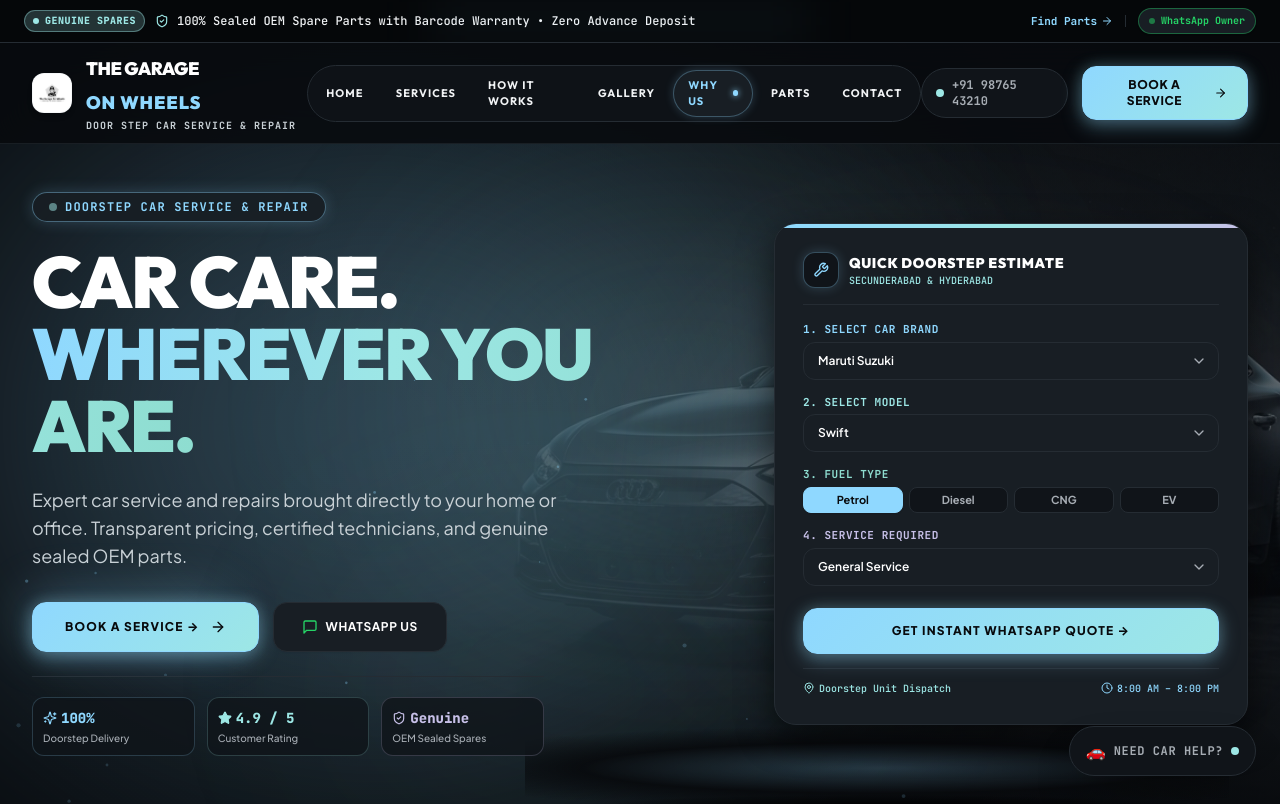
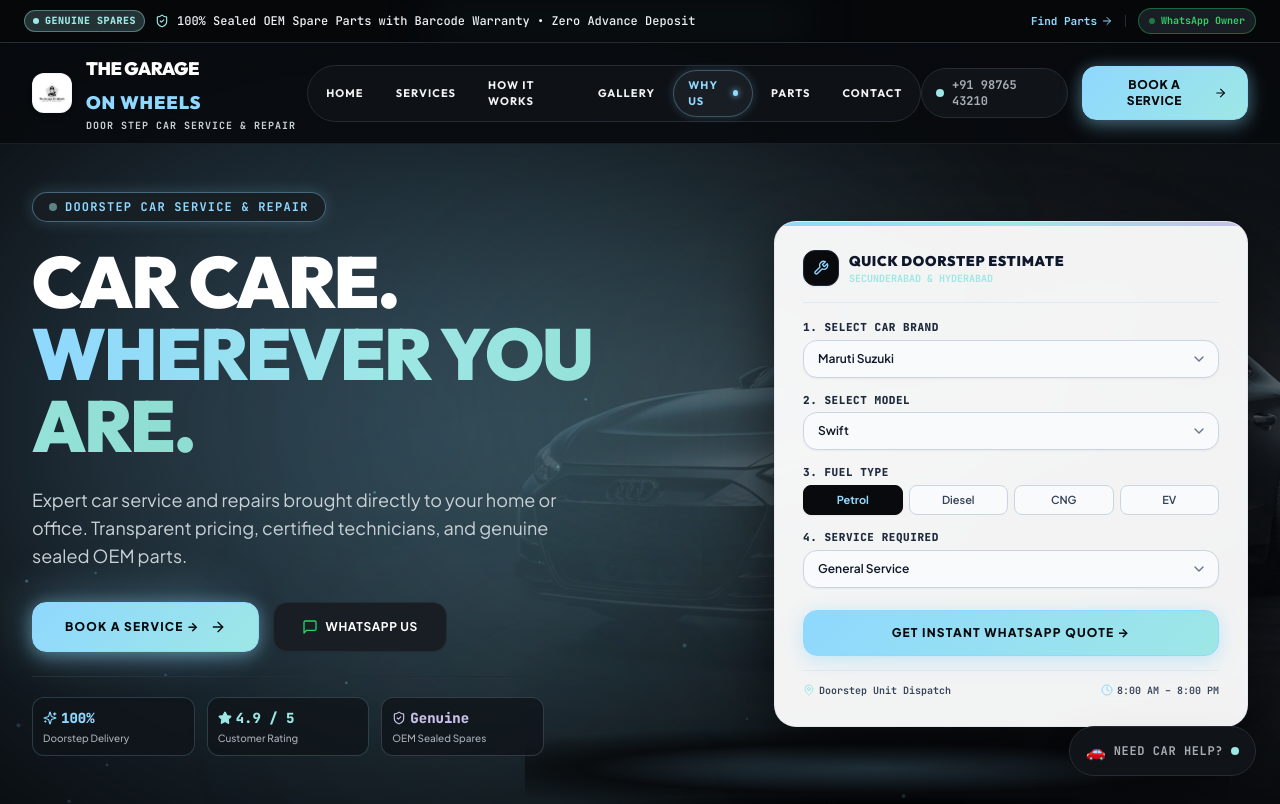
Before and after one commit to sravankumarthatikanti-ux/The-Garage-On-Wheels-Door-Step-Car-Service-and-repair, a React (Vite) app: page / in a window 1280 px wide. Shown: the top 804 px of the page. Built offline with nearby package versions, Linux system fonts and the light colour scheme.

Commit message:
style(hero): update Quick Doorstep Estimate card to clean Soft White styling with high contrast typography and subtle automotive gradients

```diff
--- a/src/components/Hero.jsx
+++ b/src/components/Hero.jsx
@@ -269,34 +269,34 @@
 
           </div>
 
-          {/* Right Column: Quick Vehicle Estimation Selector Card with Soft Accent Top Bar */}
+          {/* Right Column: Quick Vehicle Estimation Selector Card in Soft White Styling */}
           <div
             className="lg:col-span-5 transition-transform duration-700 ease-out"
             style={{
               transform: `translate3d(${mousePos.x * 0.2}px, ${mousePos.y * 0.2}px, 0)`,
             }}
           >
-            <div className="bg-[#181E24] border border-[#252C33] rounded-card-lg p-6 sm:p-7 shadow-premium relative backdrop-blur-xl overflow-hidden group hover:border-[#8FD8FF]/40 transition-all">
+            <div className="bg-white/95 text-slate-900 border border-slate-200/90 rounded-card-lg p-6 sm:p-7 shadow-[0_25px_60px_rgba(0,0,0,0.6)] relative backdrop-blur-xl overflow-hidden group hover:border-[#8FD8FF] transition-all">
 
               {/* Soft Multi-Color Top Edge Bar */}
-              <div className="absolute top-0 left-0 right-0 h-[3.5px] bg-gradient-to-r from-[#8FD8FF] via-[#9DE7E5] to-[#C7C0E8]" />
+              <div className="absolute top-0 left-0 right-0 h-[4px] bg-gradient-to-r from-[#8FD8FF] via-[#9DE7E5] to-[#C7C0E8]" />
 
               {/* Card Header */}
-              <div className="flex items-center justify-between pb-4 mb-4 border-b border-[#252C33]">
+              <div className="flex items-center justify-between pb-4 mb-4 border-b border-slate-200">
                 <div className="flex items-center space-x-2.5">
-                  <div className="w-9 h-9 rounded-xl bg-[#101419] border border-[#8FD8FF]/30 flex items-center justify-center text-[#8FD8FF] shadow-[0_0_12px_rgba(143,216,255,0.2)]">
-                    <Wrench className="w-4 h-4 text-[#8FD8FF]" />
+                  <div className="w-9 h-9 rounded-xl bg-[#080A0D] border border-slate-800 flex items-center justify-center text-ice shadow-sm">
+                    <Wrench className="w-4 h-4 text-ice" />
                   </div>
                   <div className="text-left">
-                    <h3 className="text-sm font-black text-white uppercase tracking-wider font-heading">
+                    <h3 className="text-sm font-black text-slate-900 uppercase tracking-wider font-heading">
                       QUICK DOORSTEP ESTIMATE
                     </h3>
-                    <p className="text-[10px] text-[#9DE7E5] font-mono">
+                    <p className="text-[10px] text-cyan font-mono font-bold">
                       SECUNDERABAD &amp; HYDERABAD
                     </p>
                   </div>
                 </div>
-                <span className="w-2.5 h-2.5 rounded-full bg-[#8EDDD0] animate-ping" />
+                <span className="w-2.5 h-2.5 rounded-full bg-cyan animate-ping" />
               </div>
 
               {/* Form Controls */}
@@ -304,45 +304,45 @@
 
                 {/* 1. Car Brand */}
                 <div>
-                  <label className="block text-[11px] font-bold text-[#8FD8FF] uppercase tracking-wider mb-1 font-mono">
+                  <label className="block text-[11px] font-extrabold text-slate-800 uppercase tracking-wider mb-1 font-mono">
                     1. Select Car Brand
                   </label>
                   <div className="relative">
                     <select
                       value={selectedBrand}
                       onChange={handleBrandChange}
-                      className="w-full bg-[#101419] input-smart-focus text-white text-xs font-semibold rounded-btn px-3.5 py-2.5 appearance-none cursor-pointer pr-10 border border-[#252C33] focus:border-[#8FD8FF]"
+                      className="w-full bg-[#F8FAFC] text-slate-900 text-xs font-semibold rounded-btn px-3.5 py-2.5 appearance-none cursor-pointer pr-10 border border-slate-300 focus:outline-none focus:border-ice focus:ring-2 focus:ring-ice/20 shadow-sm"
                     >
                       {CAR_BRANDS.map((b) => (
                         <option key={b.id} value={b.name}>{b.name}</option>
                       ))}
                     </select>
-                    <ChevronDown className="w-4 h-4 text-[#A7ADB4] absolute right-3 top-1/2 -translate-y-1/2 pointer-events-none" />
+                    <ChevronDown className="w-4 h-4 text-slate-500 absolute right-3 top-1/2 -translate-y-1/2 pointer-events-none" />
                   </div>
                 </div>
 
                 {/* 2. Car Model */}
                 <div>
-                  <label className="block text-[11px] font-bold text-[#9DE7E5] uppercase tracking-wider mb-1 font-mono">
+                  <label className="block text-[11px] font-extrabold text-slate-800 uppercase tracking-wider mb-1 font-mono">
                     2. Select Model
                   </label>
                   <div className="relative">
                     <select
                       value={selectedModel}
                       onChange={(e) => setSelectedModel(e.target.value)}
-                      className="w-full bg-[#101419] input-smart-focus text-white text-xs font-semibold rounded-btn px-3.5 py-2.5 appearance-none cursor-pointer pr-10 border border-[#252C33] focus:border-[#9DE7E5]"
+                      className="w-full bg-[#F8FAFC] text-slate-900 text-xs font-semibold rounded-btn px-3.5 py-2.5 appearance-none cursor-pointer pr-10 border border-slate-300 focus:outline-none focus:border-cyan focus:ring-2 focus:ring-cyan/20 shadow-sm"
                     >
                       {currentBrandObj.models.map((m) => (
                         <option key={m} value={m}>{m}</option>
                       ))}
                     </select>
-                    <ChevronDown className="w-4 h-4 text-[#A7ADB4] absolute right-3 top-1/2 -translate-y-1/2 pointer-events-none" />
+                    <ChevronDown className="w-4 h-4 text-slate-500 absolute right-3 top-1/2 -translate-y-1/2 pointer-events-none" />
                   </div>
                 </div>
 
                 {/* 3. Fuel Type Chips */}
                 <div>
-                  <label className="block text-[11px] font-bold text-[#8EDDD0] uppercase tracking-wider mb-1 font-mono">
+                  <label className="block text-[11px] font-extrabold text-slate-800 uppercase tracking-wider mb-1 font-mono">
                     3. Fuel Type
                   </label>
                   <div className="grid grid-cols-4 gap-1.5">
@@ -351,10 +351,10 @@
                         key={fuel}
                         type="button"
                         onClick={() => setFuelType(fuel)}
-                        className={`py-1 text-[11px] font-bold rounded-lg border transition-all ${
+                        className={`py-1.5 text-[11px] font-bold rounded-lg border transition-all ${
                           fuelType === fuel
-                            ? 'bg-[#8FD8FF] text-graphite border-[#8FD8FF] shadow-sm font-black'
-                            : 'bg-[#101419] text-[#A7ADB4] border-[#252C33] hover:border-[#8FD8FF]/40'
+                            ? 'bg-[#080A0D] text-ice border-[#080A0D] shadow-sm font-black'
+                            : 'bg-[#F8FAFC] text-slate-700 border-slate-300 hover:border-slate-400 font-semibold'
                         }`}
                       >
                         {fuel}
@@ -365,20 +365,20 @@
 
                 {/* 4. Service Category */}
                 <div>
-                  <label className="block text-[11px] font-bold text-[#C7C0E8] uppercase tracking-wider mb-1 font-mono">
+                  <label className="block text-[11px] font-extrabold text-slate-800 uppercase tracking-wider mb-1 font-mono">
                     4. Service Required
                   </label>
                   <div className="relative">
                     <select
                       value={selectedService}
                       onChange={(e) => setSelectedService(e.target.value)}
-                      className="w-full bg-[#101419] input-smart-focus text-white text-xs font-semibold rounded-btn px-3.5 py-2.5 appearance-none cursor-pointer pr-10 border border-[#252C33] focus:border-[#C7C0E8]"
+                      className="w-full bg-[#F8FAFC] text-slate-900 text-xs font-semibold rounded-btn px-3.5 py-2.5 appearance-none cursor-pointer pr-10 border border-slate-300 focus:outline-none focus:border-lavender focus:ring-2 focus:ring-lavender/20 shadow-sm"
                     >
                       {SERVICE_CATEGORIES.map((s) => (
                         <option key={s.id} value={s.title}>{s.title}</option>
                       ))}
                     </select>
-                    <ChevronDown className="w-4 h-4 text-[#A7ADB4] absolute right-3 top-1/2 -translate-y-1/2 pointer-events-none" />
+                    <ChevronDown className="w-4 h-4 text-slate-500 absolute right-3 top-1/2 -translate-y-1/2 pointer-events-none" />
                   </div>
                 </div>
 
@@ -386,7 +386,7 @@
                 <div className="pt-2">
                   <button
                     type="submit"
-                    className="w-full py-3.5 btn-sport-gradient font-black text-xs uppercase tracking-widest rounded-btn shadow-md flex items-center justify-center space-x-2 active:scale-95"
+                    className="w-full py-3.5 btn-sport-gradient font-black text-xs uppercase tracking-widest rounded-btn shadow-md flex items-center justify-center space-x-2 active:scale-95 text-graphite"
                   >
                     <span>GET INSTANT WHATSAPP QUOTE →</span>
                   </button>
@@ -395,12 +395,12 @@
               </form>
 
               {/* Verified Dispatch Footer */}
-              <div className="mt-3.5 pt-3 border-t border-[#252C33] flex items-center justify-between text-[10px] text-[#A7ADB4] font-mono">
-                <span className="flex items-center gap-1 text-[#9DE7E5]">
-                  <MapPin className="w-3 h-3 text-[#9DE7E5]" /> Doorstep Unit Dispatch
+              <div className="mt-3.5 pt-3 border-t border-slate-200 flex items-center justify-between text-[10px] text-slate-600 font-mono font-semibold">
+                <span className="flex items-center gap-1 text-slate-700">
+                  <MapPin className="w-3 h-3 text-cyan" /> Doorstep Unit Dispatch
                 </span>
-                <span className="flex items-center gap-1 text-[#8FD8FF]">
-                  <Clock className="w-3 h-3 text-[#8FD8FF]" /> 8:00 AM – 8:00 PM
+                <span className="flex items-center gap-1 text-slate-700">
+                  <Clock className="w-3 h-3 text-ice" /> 8:00 AM – 8:00 PM
                 </span>
               </div>
 
```
